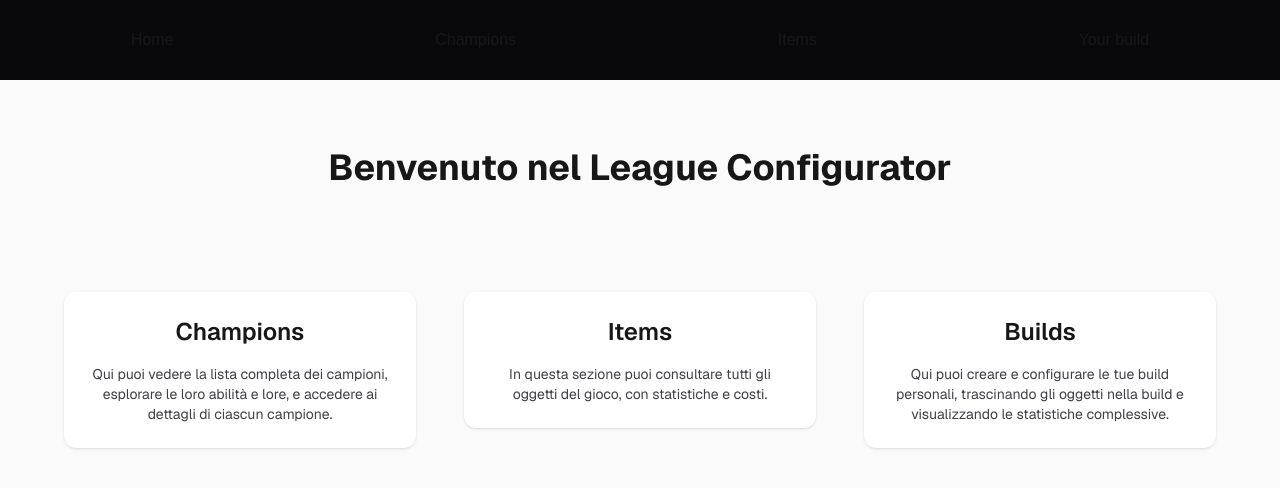
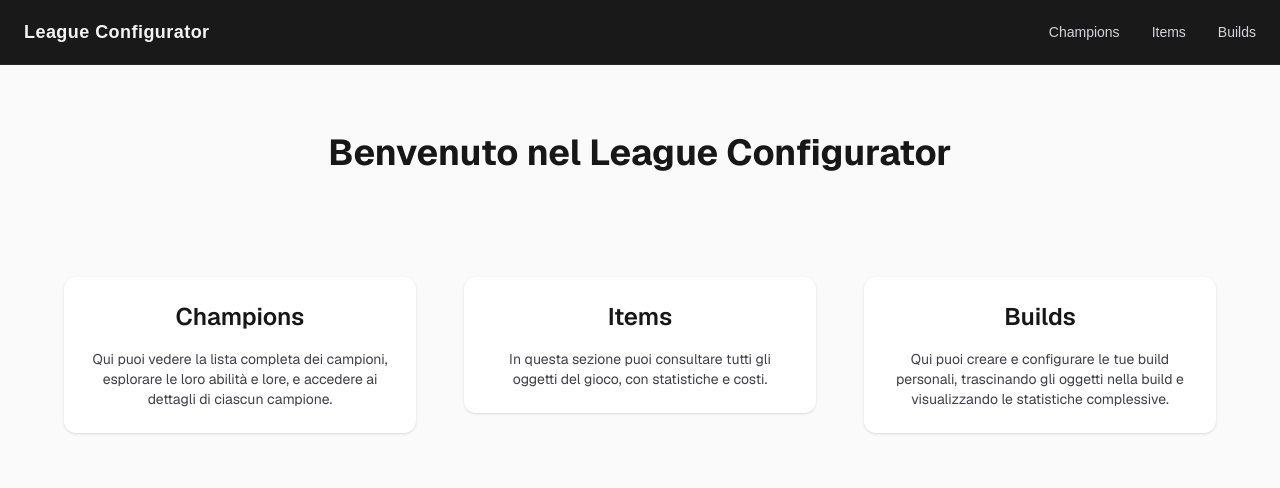
Before and after one commit to GabrieleZito/league-configurator, a Next.js app: page / in a window 1280 px wide. Shown: the top 488 px of the page. Built offline with nearby package versions, Linux system fonts and the light colour scheme.

Commit message:
style: Navbar

```diff
--- a/src/components/Navbar.tsx
+++ b/src/components/Navbar.tsx
@@ -2,12 +2,49 @@
 
 function Navbar() {
     return (
-        <div className="sticky top-0 z-100 flex h-20 flex-row items-center justify-around bg-zinc-950">
-            <Link href={"/"}>Home</Link>
-            <Link href={"/champions"}>Champions</Link>
-            <Link href={"/items"}>Items</Link>
-            <Link href={"/builds"}>Your build</Link>
-        </div>
+        <nav className="sticky top-0 z-50 w-full border-b border-zinc-800 bg-black/90 backdrop-blur">
+            <div className="mx-auto flex h-16 max-w-7xl items-center justify-between px-6">
+                {/* Logo / Home */}
+                <Link
+                    href="/"
+                    className="text-lg font-bold tracking-wide text-zinc-100 hover:text-amber-400 transition"
+                >
+                    League Configurator
+                </Link>
+
+                {/* Links */}
+                <div className="flex items-center gap-8">
+                    <NavLink href="/champions">Champions</NavLink>
+                    <NavLink href="/items">Items</NavLink>
+                    <NavLink href="/builds">Builds</NavLink>
+                </div>
+            </div>
+        </nav>
+    );
+}
+
+function NavLink({
+    href,
+    children,
+}: {
+    href: string;
+    children: React.ReactNode;
+}) {
+    return (
+        <Link
+            href={href}
+            className="
+                relative text-sm font-medium text-zinc-300
+                transition
+                hover:text-white
+                after:absolute after:-bottom-1 after:left-0
+                after:h-[2px] after:w-0 after:bg-amber-400
+                after:transition-all
+                hover:after:w-full
+            "
+        >
+            {children}
+        </Link>
     );
 }
 
```
